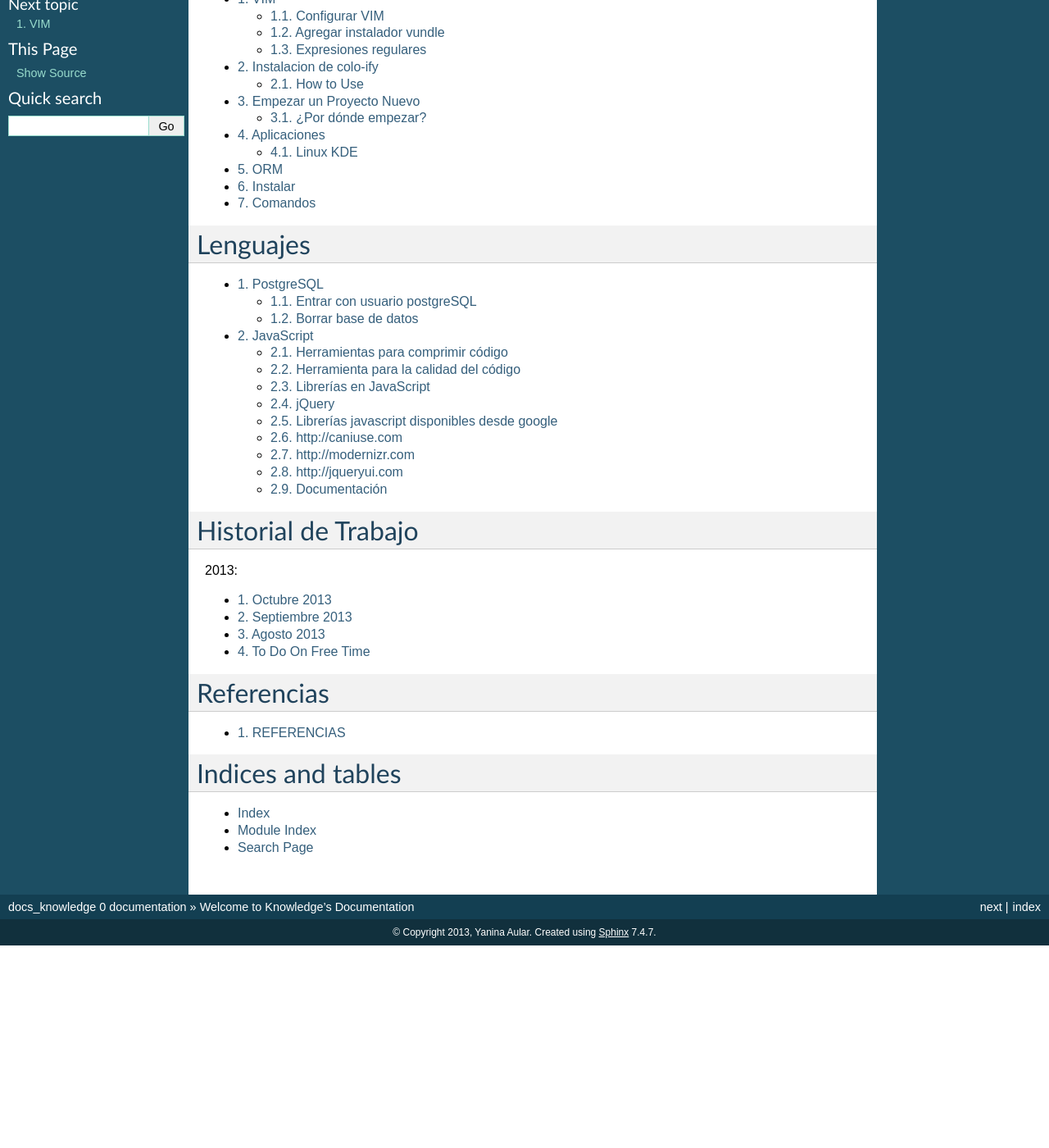
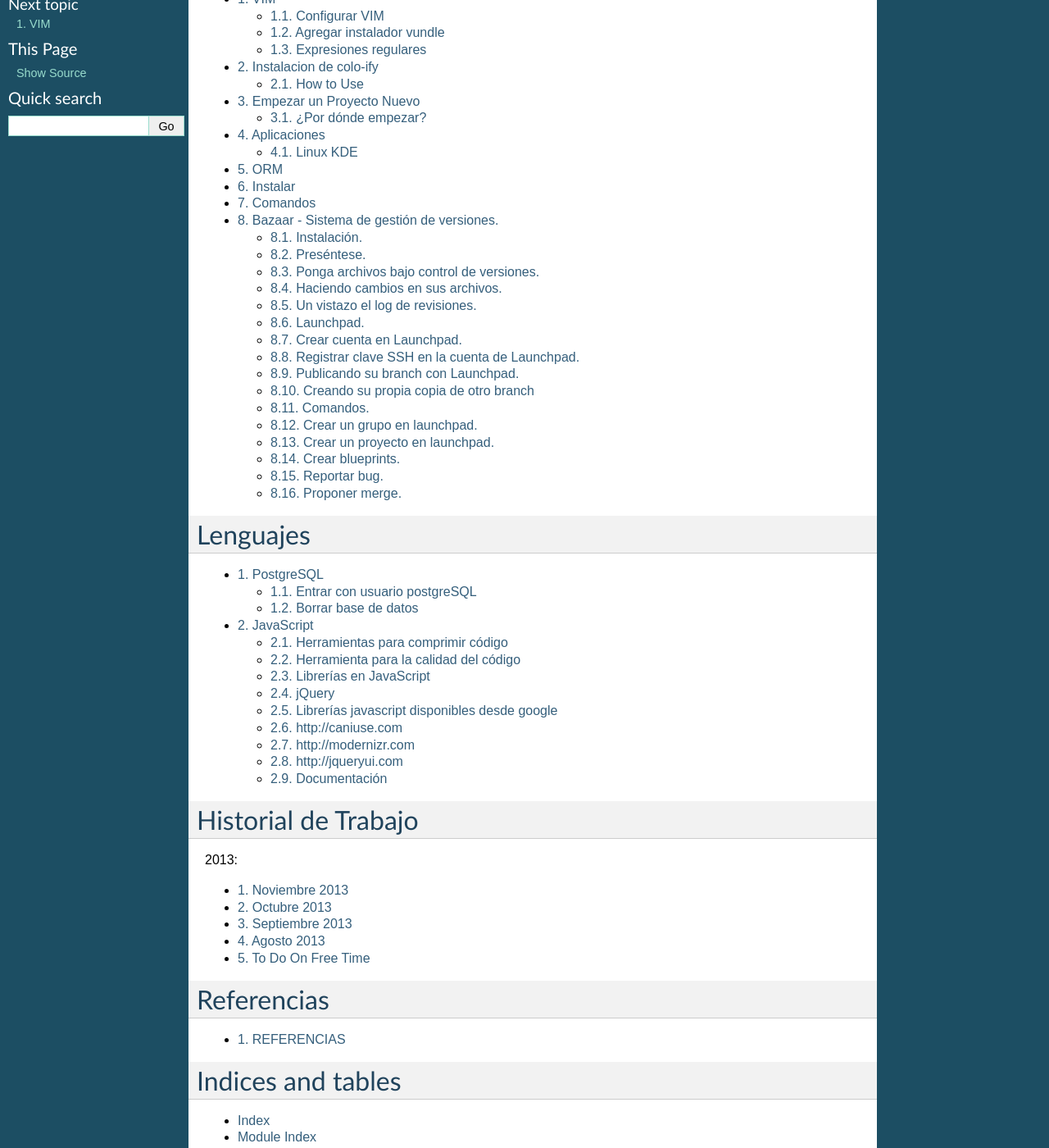
Before and after one commit to yaniaular/knowledge, a Sphinx documentation site: the page built from source/index.rst, in a window 1280 px wide and 1400 px high, scrolled down 202 px. Shown: the whole window at 82% size. Built offline with Sphinx 7.4.7, drawn with Linux system fonts in a browser that asks for light colours; formulas are drawn with MathJax 3; before the commit the page ends 1355 px from its top, so only the background shows below that; some of the changed lines change nothing that is shown.

Commit message:
[ADD] bazaar

```diff
--- /dev/null
+++ b/source/bazaar.rst
@@ -0,0 +1,384 @@
+=========================================
+Bazaar - Sistema de gestión de versiones.
+=========================================
+
+Es un sistema de control de versiones distribuido con el objetivo de facilitar que varias personas puedan trabajar de forma conjunta en proyectos de software.
+
+Permite montar archivos bajo el control de versiones, es decir, registrar cambios en ellos, examinar su trabajo, publicarlo y enviar su trabajo para que sea integrado en el trunk de un proyecto.
+
+
+Instalación.
+============
+
+Lo instalas como cualquier paquete en Ubuntu::
+
+    $sudo apt-get install bzr
+
+Preséntese.
+===========
+
+Antes de empezar a trabajar, es conveniente que le diga a Bazaar quién es usted. De ese modo su trabajo será identificando correctamente en los logs de revisión.
+
+Utilice su nombre y dirección de email en lugar de John Doe, teclee::
+
+    $bzr whoami "John Doe <john.doe@gmail.com>"
+
+Bazaar creará o modificará ahora un archivo de configuración, incluyendo su nombre y dirección de email.
+
+Ahora compruebe que su nombre y dirección de email se han registrado correctamente::
+
+    $bzr whoami
+    >> John Doe <john.doe@gmail.com>
+
+
+Ponga archivos bajo control de versiones.
+=========================================
+
+Vamos a crear un directorio y algunos archivos para utilizar con Bazaar::
+
+    $mkdir miproyecto
+    $cd miproyecto
+    $mkdir images
+    $touch hola.py calculo.py images/lista.txt
+
+Ahora haremos que Bazaar se inicialize en el directorio de su proyecto::
+
+    $bzr init
+    >> Creado un standalone tree (formaot: 2a)
+
+
+Si parece que no ha ocurrido nada no se preocupe. Bazaar ha creado un branch donde guardará sus archivos y su histórico de revisiones.
+
+El siguiente paso es decirle a Bazaar a que archivos desea seguirles la pista. Ejecutando *bzr add* agregará recursivamente todos los elementos dentro del proyecto::
+
+    $bzr add
+    >> adding calculo.py
+    >> adding hola.py
+    >> adding images
+    >> adding images/lista.txt
+
+A continuación haga un *commit*  de los archivos agregados a su branch. Incluye un mensaje para explicar porque se realiza el *commit*::
+
+   $bzr commit -m "Importación inicial"
+   >> Committing to: /home/yani/Escritorio/miproyecto/
+   >> añadido calculo.py
+   >> añadido hola.py
+   >> añadido images
+   >> añadido images/lista.txt
+   >> Committed revision 1.
+
+Como Bazaar es un sistema de control de versiones distribuido, no necesita conectar con un servidor central para hacer el commit. Bazaar guarda su branch y todos sus commits dentro del directorio con el que está trabajando, busque el subdirectorio .bzr.
+
+
+Haciendo cambios en sus archivos.
+=================================
+
+Vamos a cambiar un archivo e introduciremos ese cambio en su branch.
+Edite *hola.py* en su editor favorito y luego compruebe que ha hecho::
+
+    $bzr diff
+    >> === modified file 'hola.py'
+    >> --- hola.py     2013-01-14 16:03:54 +0000
+    >> +++ hola.py     2013-01-14 16:11:11 +0000
+    >> @@ -0,0 +1,1 @@
+    >> +print "Hola Mundo"
+
+Añada su trabajo al branch de Bazaar::
+
+    $bzr ci -m "Añadida la primera línea de texto"
+    >> Committing to: /home/yani/Escritorio/miproyecto/
+    >> modificado hola.py
+    >> Committed revision 2.
+
+
+
+Un vistazo el log de revisiones.
+================================
+
+Consultar el log de revisiones::
+
+    $bzr log
+    >> revno: 2
+    >> committer: Yanina Aular <yanina.aular@vauxoo.com>*
+    >> branch nick: miproyecto*
+    >> timestamp: Mon 2013-01-14 11:42:29 -0530*
+    >> message:*
+    >> Añadida la primera línea de texto*
+    >> revno: 1*
+    >> committer: Yanina Aular <yanina.aular@vauxoo.com>*
+    >> branch nick: miproyecto*
+    >> timestamp: Mon 2013-01-14 11:33:54 -0530*
+    >> message:
+    >> Importacion inicial
+
+
+Launchpad.
+==========
+
+Launchpad es una suite de herramientas de desarrollo y hosting para proyectos de software libre. Puede utilizarlo para publicar su branch.
+
+Si no dispone de una cuenta de Launchpad, siga la guía de registro de cuentas y registre una clave SSH en su nueva cuenta de Launchpad.
+
+
+Crear cuenta en Launchpad.
+==========================
+
+https://help.launchpad.net/CreatingYourLaunchpadAccount
+
+
+Registrar clave SSH en la cuenta de Launchpad.
+==============================================
+
+Instala OpenSSH::
+
+    $sudo apt-get install openssh-client
+
+Genera la clave::
+
+    $ssh-keygen -t rsa
+
+- Presiona intro para aceptar el nombre por defecto
+
+- Introduce la contraseña
+
+Con esto se genera en el directorio /home/usuario/.ssh/ una pareja de claves, \
+id_rsa la clave privada y id_rsa.pub la clave pública. La clave privada se \
+quedará en tu equipo y la pública hay que subirla a tu perfil de launchpad. \
+Logeate en www.launchpad.net con tu usuario y accede a tu página para \
+editar la información de SSH keys.
+
+
+.. figure:: images/sshkey01.png
+
+
+Copia en esa ventana la información que hay dentro del fichero /home/usuario/.ssh/id_rsa.pub
+y haz click en el botón Import Public Key para terminar.
+
+
+.. figure:: images/sshkey02.png
+
+Publicando su branch con Launchpad.
+=================================================================
+
+Launchpad es una suite de herramientas de desarrollo y hosting para proyectos de software libre. Puede utilizarlo para publicar su branch.::
+
+    $bzr push lp:~usuario-creado/+junk/miproyecto
+
+.. note:: +junk significa que este branch no está asociado con ningún proyecto concreto en Launchpad.
+
+También puede ver información sobre su branch, histórico de revisiones incluido, en https://code.launchpad.net/~usuario-creado/+junk/miproyecto
+
+
+Creando su propia copia de otro branch
+====================================================================
+
+Ahora cualquiera podrá crear su propia copia de su branch tecleando::
+
+    $bzr branch lp:~usuario-creado/+junk/miproyecto
+
+Para trabajar con el código de otra persona, tendrá que \
+hacer su propia copia de su branch. Vamos a coger un \
+ejemplo real, la interfaz GTK de Bazaar::
+
+    $bzr branch http://bazaar.launchpad.net/~bzr/bzr-gtk/trunk bzr-gtk.john
+    >> Branched 292 revision(s).
+
+Bazaar descargará todos los archivos y el histórico de revisiones completo del trunk branch del proyecto bzr-gtk y creará una copia llamada bzr-gtk.john.
+
+Ahora dispone de su propia copia del branch y puede enviar cambios con o sin \
+una conexión de red. Puede compartir su branch en cualquier momento \
+publicándolo, y si el equipo de bzr-gtk desea utilizar su trabajo, Bazaar \
+les facilita integrar su branch dentro de su trunk.
+
+
+Comandos.
+==========
+- **bzr whoami**: usuario trabajando sobre baazar
+- **bzr init**: crear el repositorio de versionado
+- **bzr add**: agregar archivos
+- **$bzr commit, $bzr ci, $bzr ci -m '''[ADD]...'''**: crear un commit
+- **bzr diff**: diferencias entre la ultima version y lo que se tiene escrito hasta ahora
+- **$bzr log, $bzr log -r -1..-2, $bzr qlog**: Ver revisiones hasta ahora
+- **bzr branch lp:~usuario/+junk/miproyecto**: +junk siginifica que no está asociada a ningún
+  proyecto
+- **$bzr revert, $bzr revert file.ext**: revertir cambios en la carpeta o el archivo
+- **bzr annotate file.ext**: ver que usuario ha editado que línea
+- **bzr revno**: número de última revisión
+- **bzr push**: subir cambios a branch
+- **bzr info**: info sobre branch
+- **bzr pull**: descargar revisiones de branch
+- **bzr merge [LOCATION]**: mezclar el branch de LOCATION con el que me encuentro actualmente.
+- **bzr rm [file]**: borrar archivo del control de versiones
+- **bzr mkdir**: crear carpeta versionada
+- **bzr uncommit**: regresar un commit
+- **bzr shelve -m '''[ADD]...'''**: guardar cambios para que no se tomen en cuenta todavía
+- **bzr shelve --list**: Lista de shelves guardados
+- **bzr qshelve**: manera gráfica de ver los cambios guardados
+- **bzr root**: raiz
+- **bzr launchpad-login yanina-aular**: login con un usuario
+- **bzr remove-tree**: eliminar control de versiones
+- **bzr clean-tree**: eliminar archivos no deseados
+- **bzr unshelve [numerodeshelve]**: extraer cambios guardados
+
+- **lp-find-proposal**:
+
+.. code-block :: python
+
+Options:
+     --help, -h                Show help message.
+     --quiet, -q               Only display errors and warnings.
+     --revision ARG, -r        See "help revisionspec" for details.
+     --usage                   Show usage message and options.
+     --verbose, -v             Display more information.
+
+ Find the proposal to merge this revision.
+
+ Finds  the merge proposal(s) that discussed landing the specified revision.  This works only if the selected branch was the merge proposal
+ target, and if the merged_revno is recorded for the merge proposal.  The proposal(s) are opened in a web browser.
+
+ Any revision involved in the merge may be specified-- the revision in which the merge was performed, or one  of  the  revisions  that  was
+ merged.
+
+ So, to find the merge proposal that reviewed line 1 of README:
+
+   bzr lp-find-proposal -r annotate:README:1
+
+
+- **bzr lp-propose-merge [BRANCH] -m ''' comentarios... '''**:
+
+.. code-block :: python
+
+Options:
+--approve            Mark the proposal as approved immediately.
+--fixes ARG          The bug this proposal fixes.
+--help, -h           Show help message.
+--message ARG, -m    Commit message.
+--quiet, -q          Only display errors and warnings.
+--review ARG, -R     Requested reviewer and optional type.
+--staging            Propose the merge on staging.
+--usage              Show usage message and options.
+--verbose, -v        Display more information.
+
+- **bzr add o bzr add [FILE..]**: Adiciona el archivo o directorio.
+
+- **bzr revert o bzr revert [FILE..]**: Deshace todos los cambios en el archivo especificado y devuelve al estado en que estaba después de la última actualización.
+
+- **bzr annotate [FILE..]**: Ver el origen de cada línea en el archivo especificado.
+
+- **bzr revno o bzr revno[FILE..]**: Número de revisiones del branch.
+
+- **bzr log**
+
+	**bzr log -r x**
+
+	**bzr log -r x..y** (siempre y cuando x < y y sean números enteros)
+
+	**bzr log [FILE..]**: Ver los cambios hechos en las revisiones o archivos señalados.
+
+- **bzr push o bzr push [LOCATION]**: Actualiza un espejo de este branch, es decir, los cambios hechos localmente se actualizan en la nube de la localización especificada.
+
+- **bzr pull o bzr pull [LOCATION]**: Activo este branch en un espejo de otro branch, es decir, actualizo los cambios o revisiones de la nube a mi branch local.
+
+- **bzr diff**: Mostrar todos los cambios no confirmados
+
+- **bzr diff -r X**: Mostrar todos los cambios no confirmados desde la revision X
+
+- **bzr merge [FROMLOCATION] or bzr merge [FROMLOCATION] [TOLOCATION]**: Fusiona dos branches.
+
+
+- **bzr rm [FILE..]**: Borra el archivo del branch
+
+
+- **bzr mv [FILE..] [LOCATION..]**: Mover un archivo dentro del branch
+
+
+- **bzr mkdir**: Crear un directorio en el branch
+
+
+- **bzr uncommit**: Permite devolver la confirmación de un cambio.
+
+- **bzr uncommit -r x**: Si quiero revertir los cambios que he hecho hasta ahora en la revision x
+
+- **bzr launchpad-login usuario-creado**: Si usted tiene una cuenta en Launchpad y quieren confirmar los cambios allí, es necesario especificar el nombre de usuario de Launchpad.
+
+- **bzr status o bzr stat**: Ver el estado del branch, tiene archivos agregados, modificados o borrados sin confirmar.
+
+
+Crear un grupo en launchpad.
+============================
+
+Utilice un equipo para agrupar personas involucradas en una tarea en común. Por ejemplo, un equipo puede ser el responsable de un proyecto o el editor de un paquete para un idioma en particular.
+
+
+
+Crear un proyecto en launchpad.
+===============================
+
+Los proyectos en launchpad son compartidos por todas las comunidades para fomentar la colaboración entre los desarrolladores, traductores, empacadores, y otros colaboradores.
+
+
+
+Crear blueprints.
+=================
+
+Al crear un proyecto, se puede agregar blueprints.
+
+Un blueprint es una simple especificación. En él se describe una idea - como función o proceso -  y rastrea metadatos suficientes para mostrar su estado de ejecución y quién está involucrado.
+
+
+Echemos un vistazo a la información que constituye un blueprint:
+
+- Título y resumen: algunas ideas son lo suficientemente simples para expresarlas plenamente en el resumen.
+
+- Los elementos de trabajo: los pasos necesarios para completar el trabajo del blueprint, junto con el estado de cada paso.
+
+- Enlace a la información: esto puede ser cualquier URL y suele ser una página wiki donde está plenamente la idea o característica explorada. Launchpad no proporciona una instalación wiki.
+
+- La gente: ¿quién está trabajando en este proyecto? Si lo desea, puede realizar un seguimiento de la persona redacción del anteproyecto, el cesionario y el revisor.
+
+- Redacción de estado: ¿Se ha discutido bien esto? ¿Sigue siendo sólo una idea o está listo para código?.
+
+- Estado de la implementación.
+
+- Errores relacionados: enlace a los informes de errores seguidos en Launchpad que pueden solucionarse o que son afectados por esta función.
+
+- Ramas Código: mientras que usted está trabajando en la implementación, puede cargar / registrar sus ramas de código de Launchpad y enlace a los mismos desde el blueprint.
+
+- Suscriptores: la gente puede suscribirse para recibir alertas cuando cambia el blueprint.
+
+- Dependencias: Blueprints implementados antes de éste.
+
+
+Reportar bug.
+=============
+
+Ir al link del proyecto. Por ejemplo: https://launchpad.net/openerp-venezuela-localization.
+
+Buscar la opción de reportar Bug.
+
+
+
+Proponer merge.
+===============
+
+Ir al branch relacionado con el proyecto, por ejemplo: https://code.launchpad.net/~openerp-venezuela/openerp-venezuela-localization/6.1
+
+Buscar la opción Propose for merging
+
+
+Cómo introducir desde una carpeta versionada, un modulo con sus revisiones dentro de addons-vauxoo:
+
+.. code-block :: python
+
+cd workcenter
+ls (workcenter)
+bzr split workcenter/
+cd workcenter
+bzr ci -m '''split'''
+cd ..
+cd ..
+mv workcenter/workcenter/ addons-vauxoo/
+cd addons-vauxoo
+bzr join workcenter
+bzr add
+bzr ci
--- a/source/index.rst
+++ b/source/index.rst
@@ -23,6 +23,8 @@ Herramientas
    openerp
    to_install
    comandos
+   bazaar
+
 Lenguajes
 =========
 
@@ -43,6 +45,7 @@ Historial de Trabajo
    :numbered:
    :maxdepth: 1
 
+   nov-2013.rst
    oct-2013.rst
    sep-2013.rst
    ago-2013.rst
```
Also changed, not shown: source/images/sshkey01.png (added), source/images/sshkey02.png (added).
